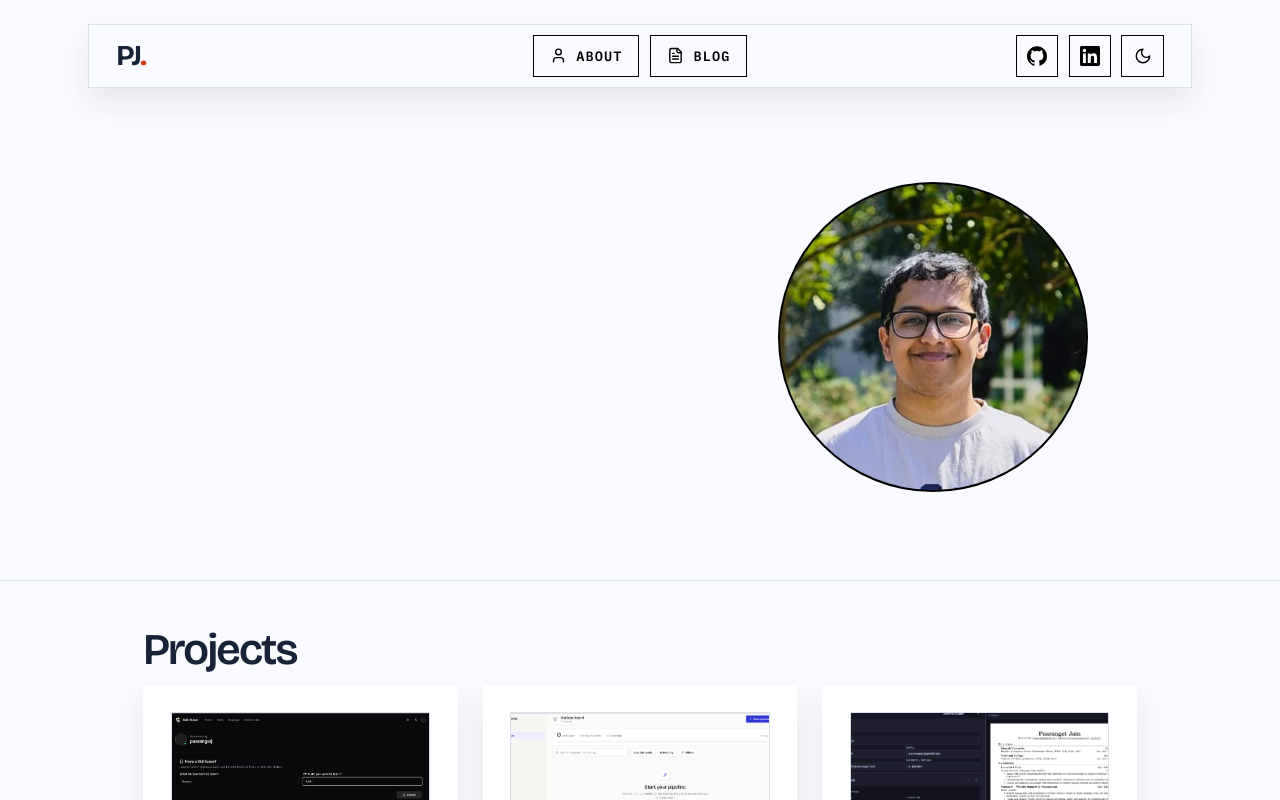
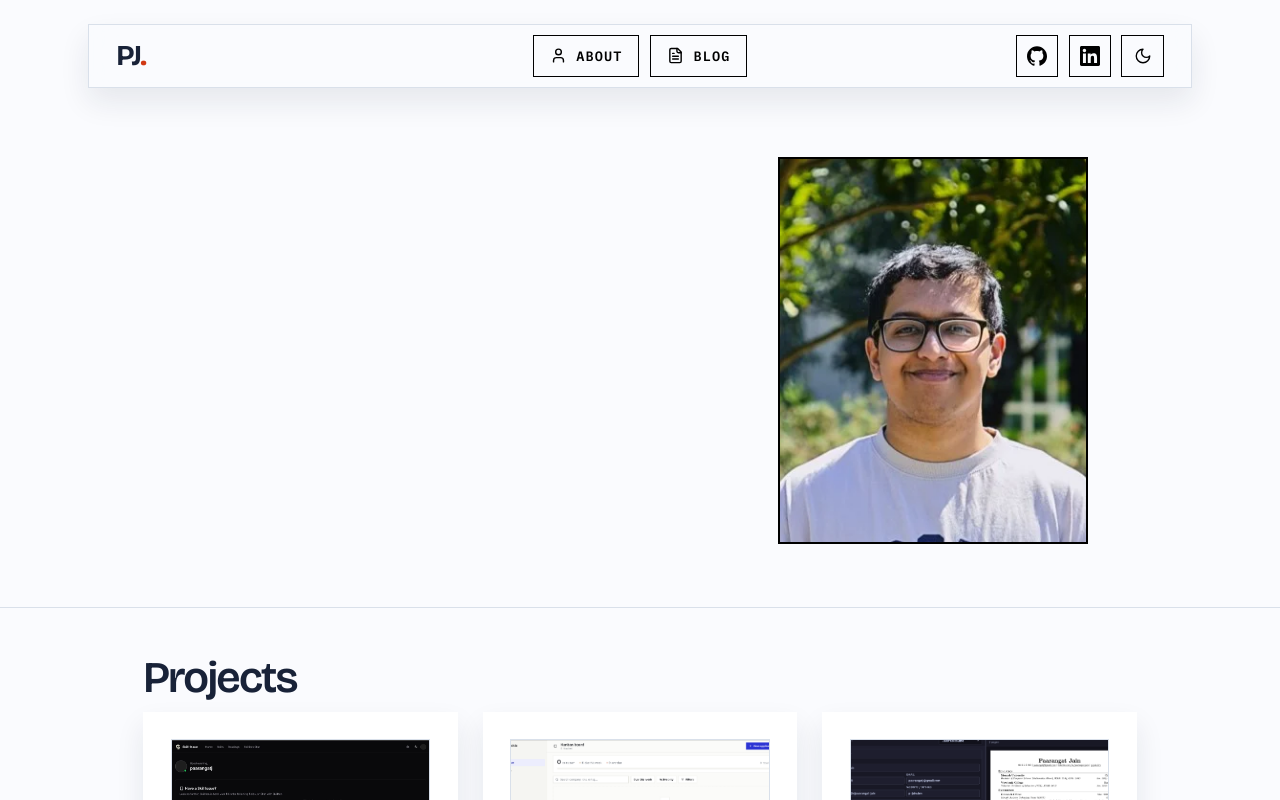
Before and after one commit to pjrus/p-jain-dev, a SvelteKit app: page / in a window 1280 px wide. Shown: the top 800 px of the page. Built offline with nearby package versions, Linux system fonts and the light colour scheme.

Commit message:
Revert "feat: restore circular portrait ring"
This reverts commit 1bf4af99beee8e84ed385e4bc3834c05e22017e6.

```diff
--- a/src/styles/hero.css
+++ b/src/styles/hero.css
@@ -96,7 +96,7 @@
   font-weight: 600;
 }
 
-/* Portrait sits in normal flow and uses a black/white ring that follows the theme. */
+/* Portrait sits in normal flow and uses a black/white rectangular frame that follows the theme. */
 .hero-visual {
   display: flex;
   min-width: 0;
@@ -106,10 +106,9 @@
 
 .portrait-card {
   width: min(100%, 21.5rem);
-  aspect-ratio: 1;
+  aspect-ratio: 4 / 5;
   overflow: hidden;
   border: clamp(0.15rem, 0.3vw, 0.2rem) solid var(--portrait-ring);
-  border-radius: 50%;
   background: var(--frame);
 }
 
```
